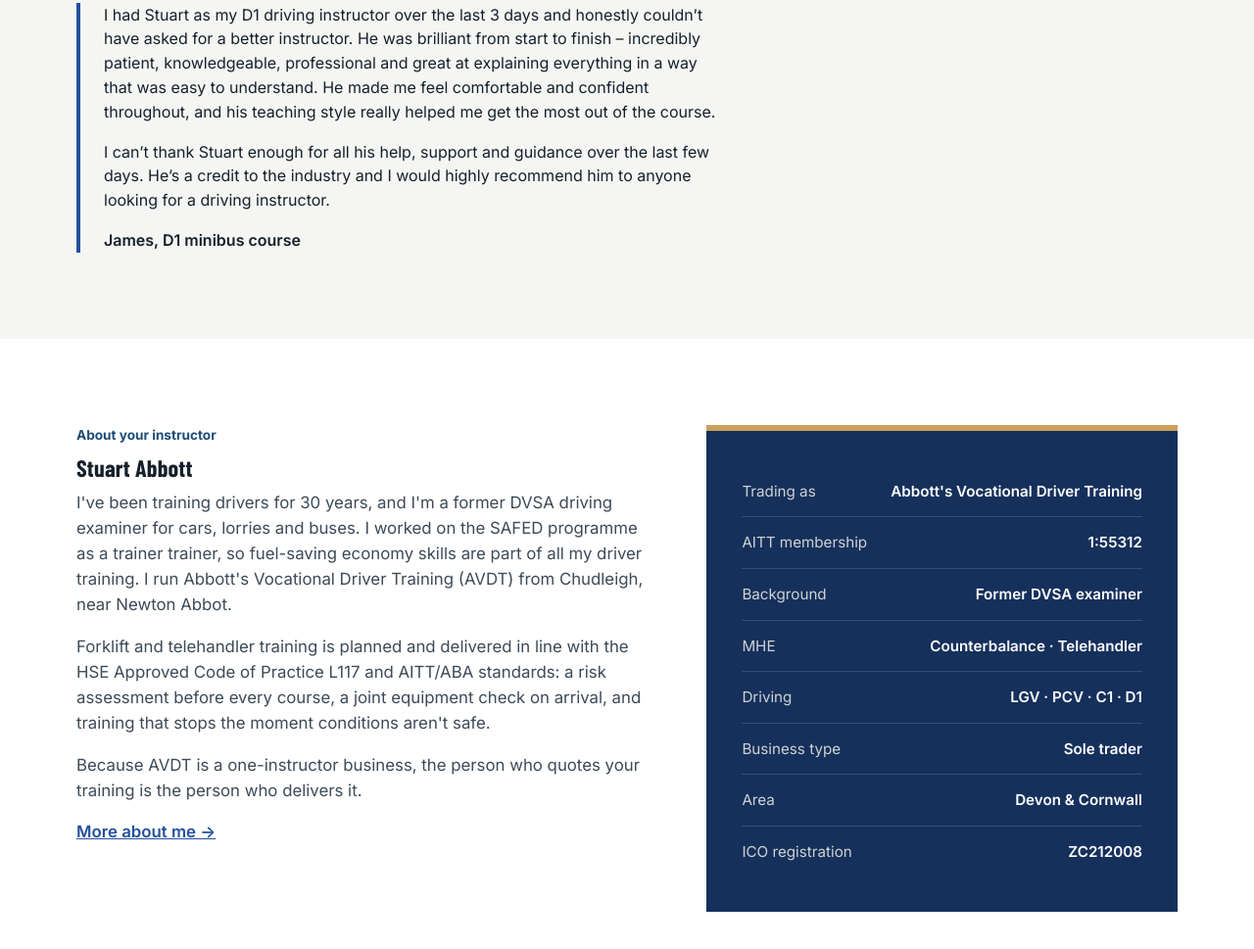
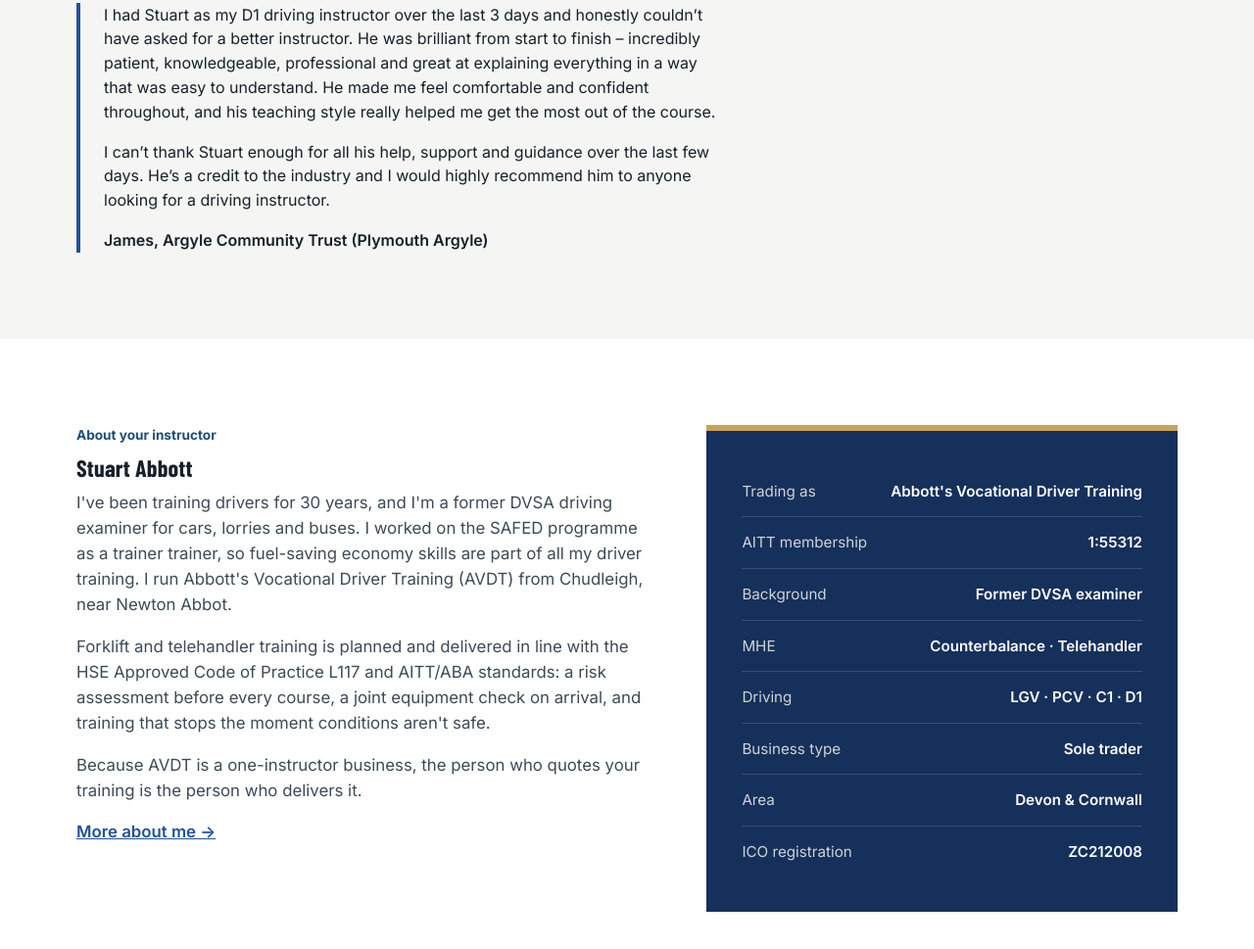
Before and after one commit to stua-crypto/stu-avdt-ws, a plain HTML site: page index.html in a window 1280 px wide. Shown: the part 3355-4324 px from the top of the page at 98% size. Drawn offline with Linux system fonts and the light colour scheme.

Commit message:
Update James testimonial attribution
Co-Authored-By: Claude Sonnet 5.5 <noreply@anthropic.com>
Claude-Session: https://claude.ai/code/session_011SBKGKXGLT8ZuDgfMz1cHT

```diff
--- a/index.html
+++ b/index.html
@@ -320,7 +320,7 @@
       <blockquote style="max-width:760px; margin:40px 0 0; padding:0 0 0 24px; border-left:4px solid var(--royal-600);">
         <p>I had Stuart as my D1 driving instructor over the last 3 days and honestly couldn’t have asked for a better instructor. He was brilliant from start to finish – incredibly patient, knowledgeable, professional and great at explaining everything in a way that was easy to understand. He made me feel comfortable and confident throughout, and his teaching style really helped me get the most out of the course.</p>
         <p>I can’t thank Stuart enough for all his help, support and guidance over the last few days. He’s a credit to the industry and I would highly recommend him to anyone looking for a driving instructor.</p>
-        <footer style="margin-top:16px; font-weight:600;">James, D1 minibus course</footer>
+        <footer style="margin-top:16px; font-weight:600;">James, Argyle Community Trust (Plymouth Argyle)</footer>
       </blockquote>
     </div>
   </section>
```
